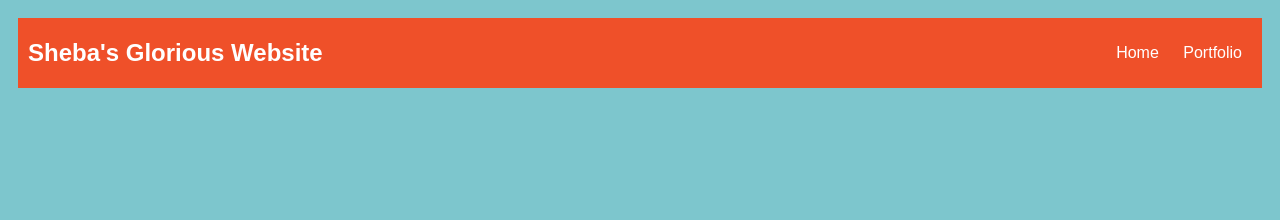
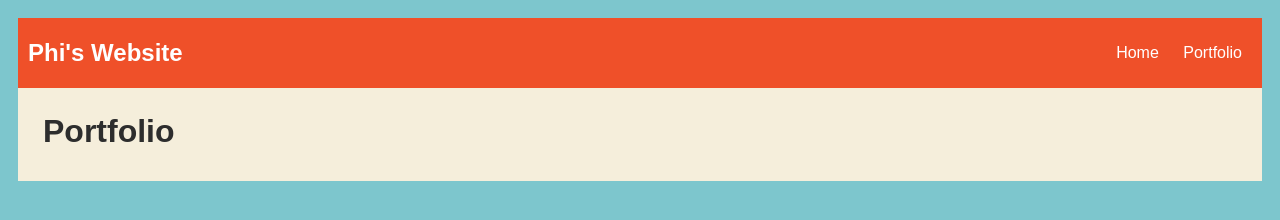
Before and after one commit to phiphan12888/phiphan12888.github.io, a plain HTML site: page portfolio.html in a window 1280 px wide. Drawn offline with nearby package versions, Linux system fonts and the light colour scheme; no server answers.

Commit message:
add portfolio.html file git push git add .

```diff
--- a/portfolio.html
+++ b/portfolio.html
@@ -79,10 +79,9 @@
             }
         </style>
     </head>
-
     <body>
         <nav>
-            <header>Sheba's Glorious Website</header>
+            <header>Phi's Website</header>
             <ul>
                 <li><a href="index.html">Home</a>
                 </li>
@@ -90,6 +89,14 @@
                 </li>
             </ul>
         </nav>
-
+        <main>
+            <div class="content">
+                <h1>Portfolio</h1>
+                <ul id="portfolio">
+                </ul>
+            </div>
+        </main>
+        <script src="https://ajax.googleapis.com/ajax/libs/jquery/2.1.3/jquery.min.js"></script>
+        <script id="portfolioScript">$(document).ready(function() {$.getJSON('projects/projects.json').then(function(data) { data.projects.forEach(function(project){ $('#portfolio').append('<li><a href="projects/' + project.name + '/">' + project.title + ' : ' + project.description + '</a></li>'); }); }); });</script>
     </body>
 </html>
```
